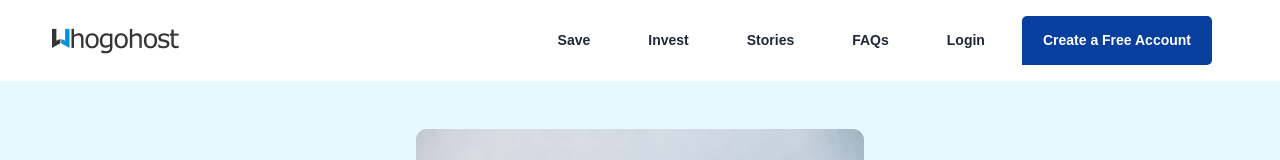
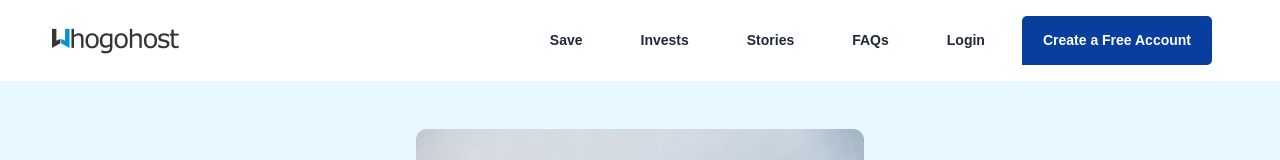
Before and after one commit to whogohost-limited/Landing-Page-With-React, a React (Create React App) app: page / in a window 1280 px wide. Shown: the top 160 px of the page. Built offline with nearby package versions, Linux system fonts and the light colour scheme.

Commit message:
Changed some functional components to class components :hammer:

```diff
--- a/src/components/Header.js
+++ b/src/components/Header.js
@@ -15,7 +15,7 @@ class Header extends React.Component {
                 </li>
                 <nav className="menu-items flex">
                     <li><a href="#">Save</a></li>
-                    <li><a href="#">Invest</a></li>
+                    <li><a href="#">Invests</a></li>
                     <li><a href="#">Stories</a></li>
                     <li><a href="#">FAQs</a></li>
                     <li><a href="#">Login</a></li>
```
